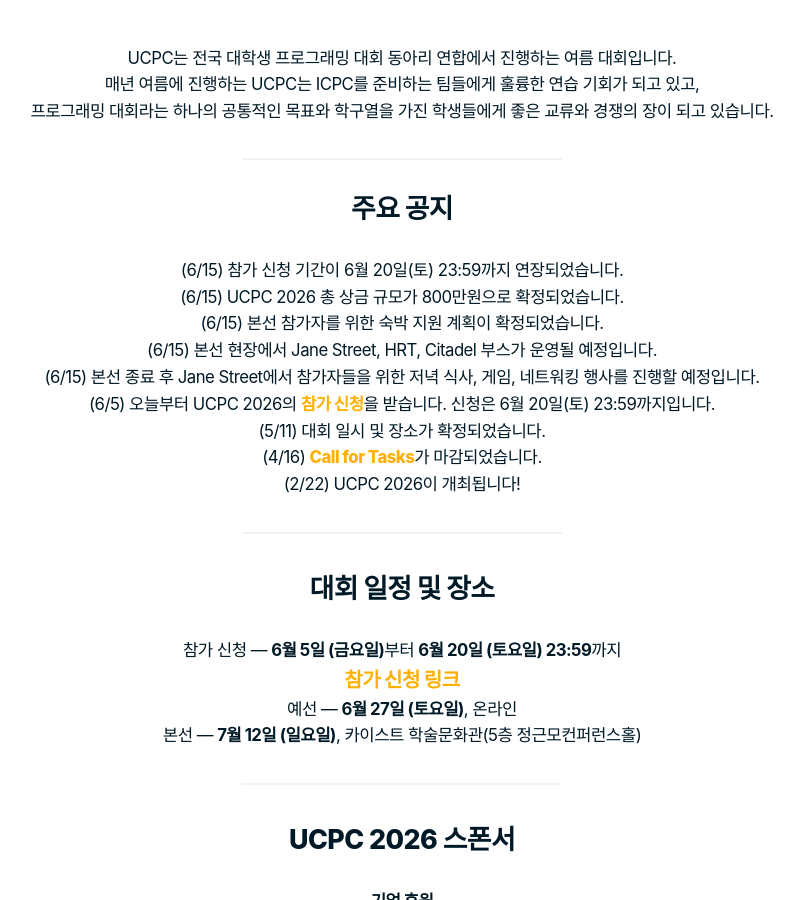
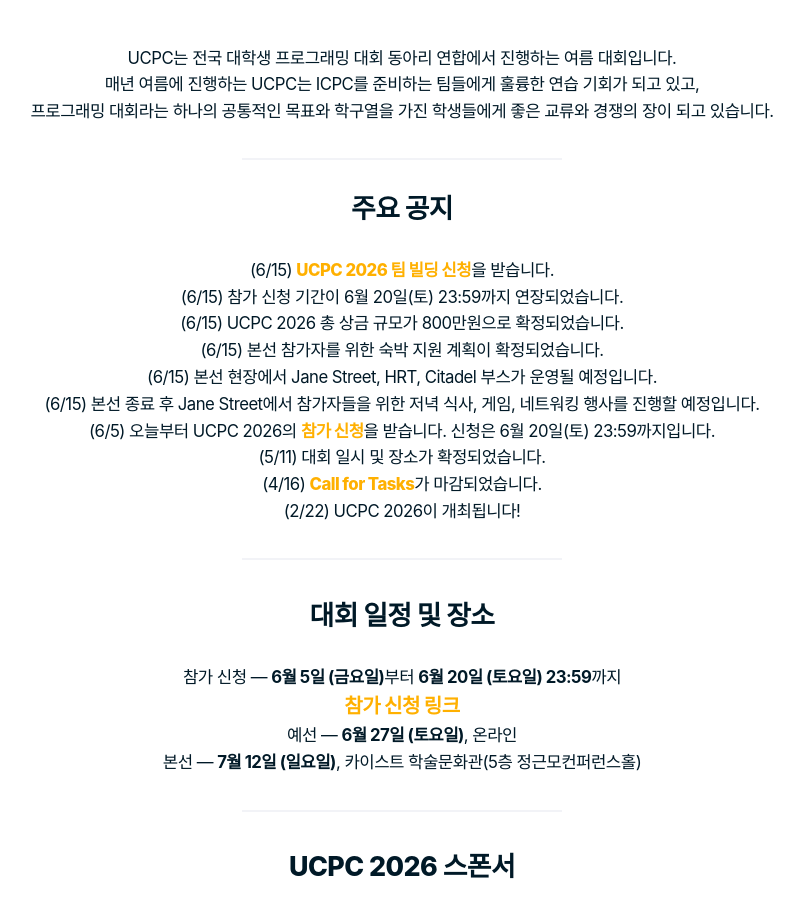
Before and after one commit to ucpcc/2026, a Jekyll site: the page built from index.md, in a window 1280 px wide and 900 px high, scrolled down 1365 px. Shown: the whole window, without its empty margins (238-1041 px from the left). Built offline with Jekyll 4.4.1, drawn with Linux system fonts in a browser that asks for light colours; some web fonts are replaced.

```diff
--- a/index.md
+++ b/index.md
@@ -6,6 +6,7 @@ lang: ko
 
 ## 주요 공지
 
+- (6/15) [UCPC 2026 팀 빌딩 신청](https://forms.gle/iBDBkLqmkUPseoa87)을 받습니다.
 - (6/15) 참가 신청 기간이 6월 20일(토) 23:59까지 연장되었습니다.
 - (6/15) UCPC 2026 총 상금 규모가 800만원으로 확정되었습니다.
 - (6/15) 본선 참가자를 위한 숙박 지원 계획이 확정되었습니다.
```
Also changed, not shown: en/index.md (+1 -0 lines).
